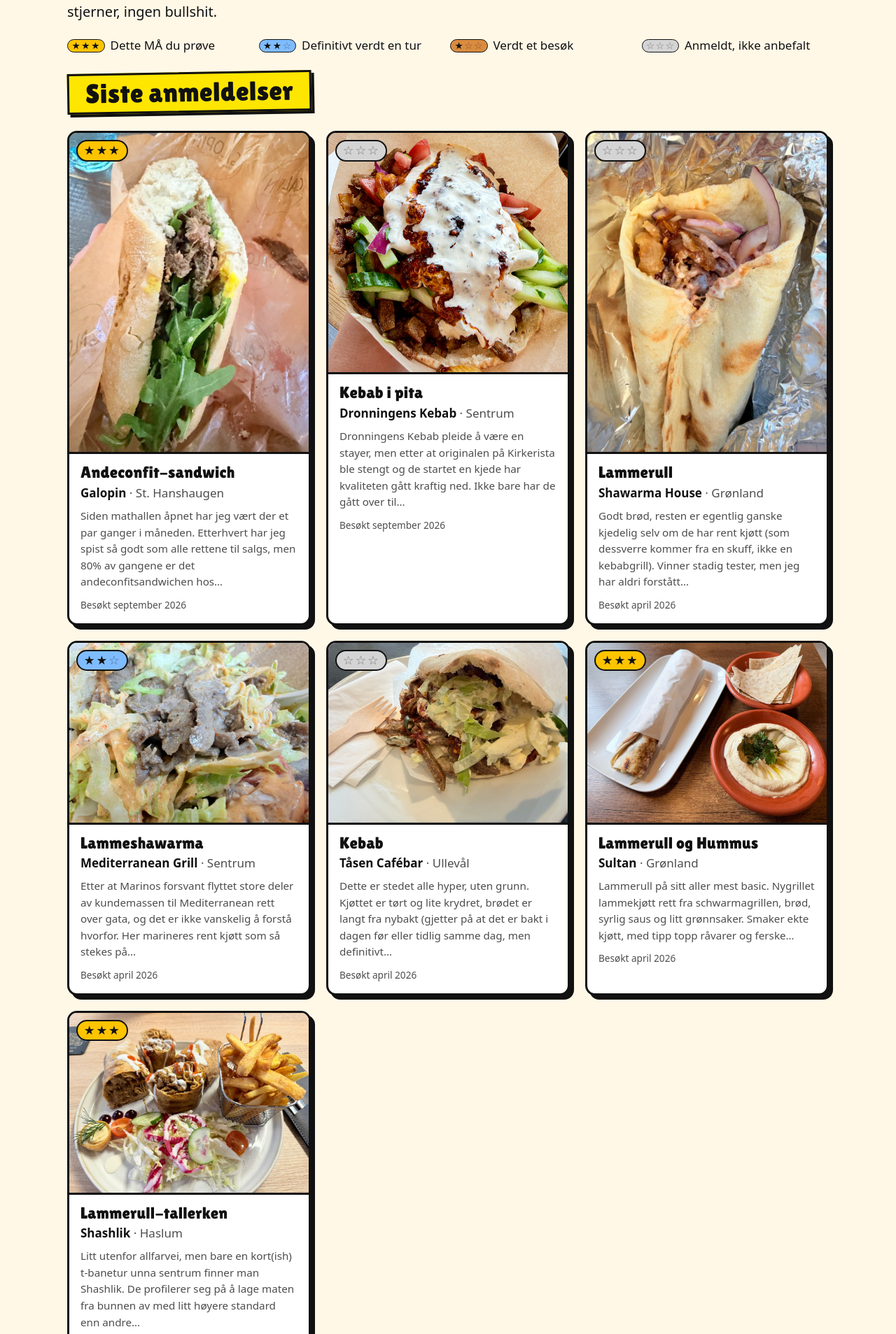
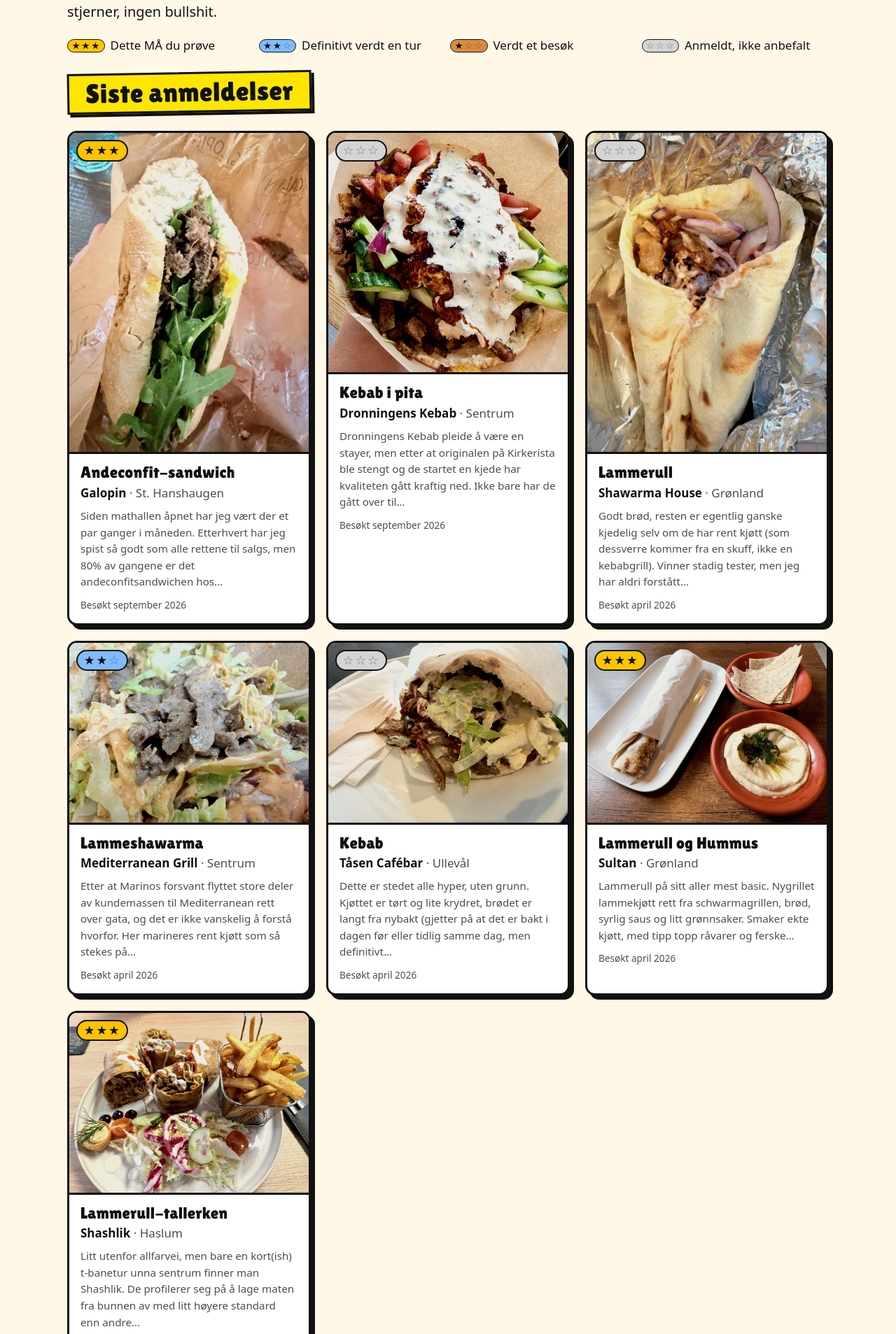
Before and after one commit to kvasbo/junkie, a Jekyll site: the page built from index.html, in a window 1280 px wide. Shown: the part 365-2272 px from the top of the page at 70% size. Built offline with Jekyll 4.4.1, drawn with Linux system fonts in a browser that asks for light colours.

Commit message:
Liten bildeeffekt

```diff
--- a/_sass/_components.scss
+++ b/_sass/_components.scss
@@ -23,7 +23,7 @@
   &:hover, &:focus-within { transform: translate(-2px, -2px); box-shadow: calc(var(--skygge-off) + 2px) calc(var(--skygge-off) + 2px) 0 var(--skygge); }
   &__lenke { display: flex; flex-direction: column; height: 100%; color: inherit; text-decoration: none; }
   &__media { position: relative; aspect-ratio: 4 / 3; background: var(--score-0); border-bottom: var(--ramme-b) solid var(--ramme); }
-  &__bilde { width: 100%; height: 100%; object-fit: cover; }
+  &__bilde { width: 100%; height: 100%; object-fit: cover; filter: contrast(1.2) saturate(0.9) brightness(0.9) sepia(0.1);}
   &__plakat {
     width: 100%; height: 100%; display: grid; place-items: center;
     .ikon { width: 42%; height: 42%; opacity: 0.9; }
```
